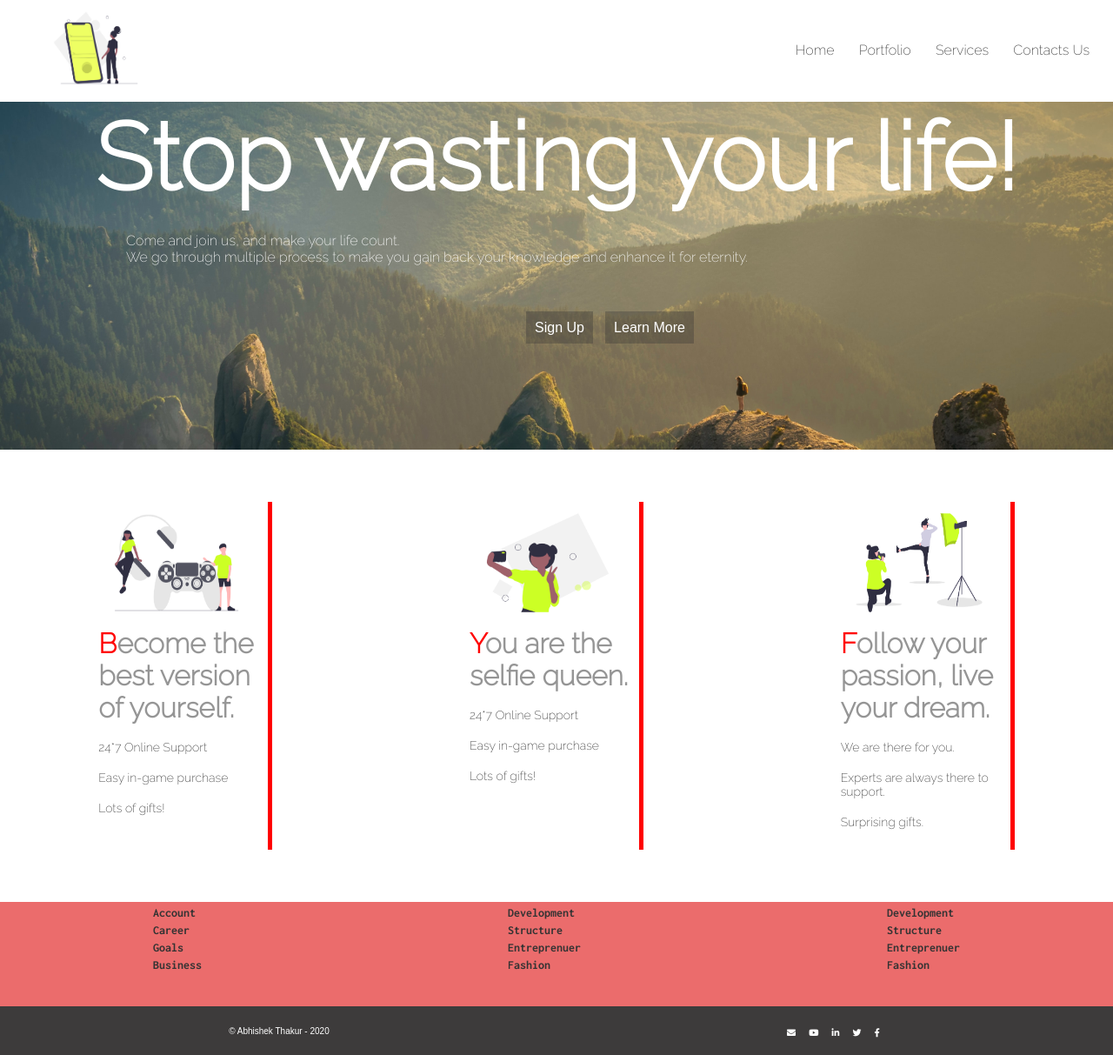
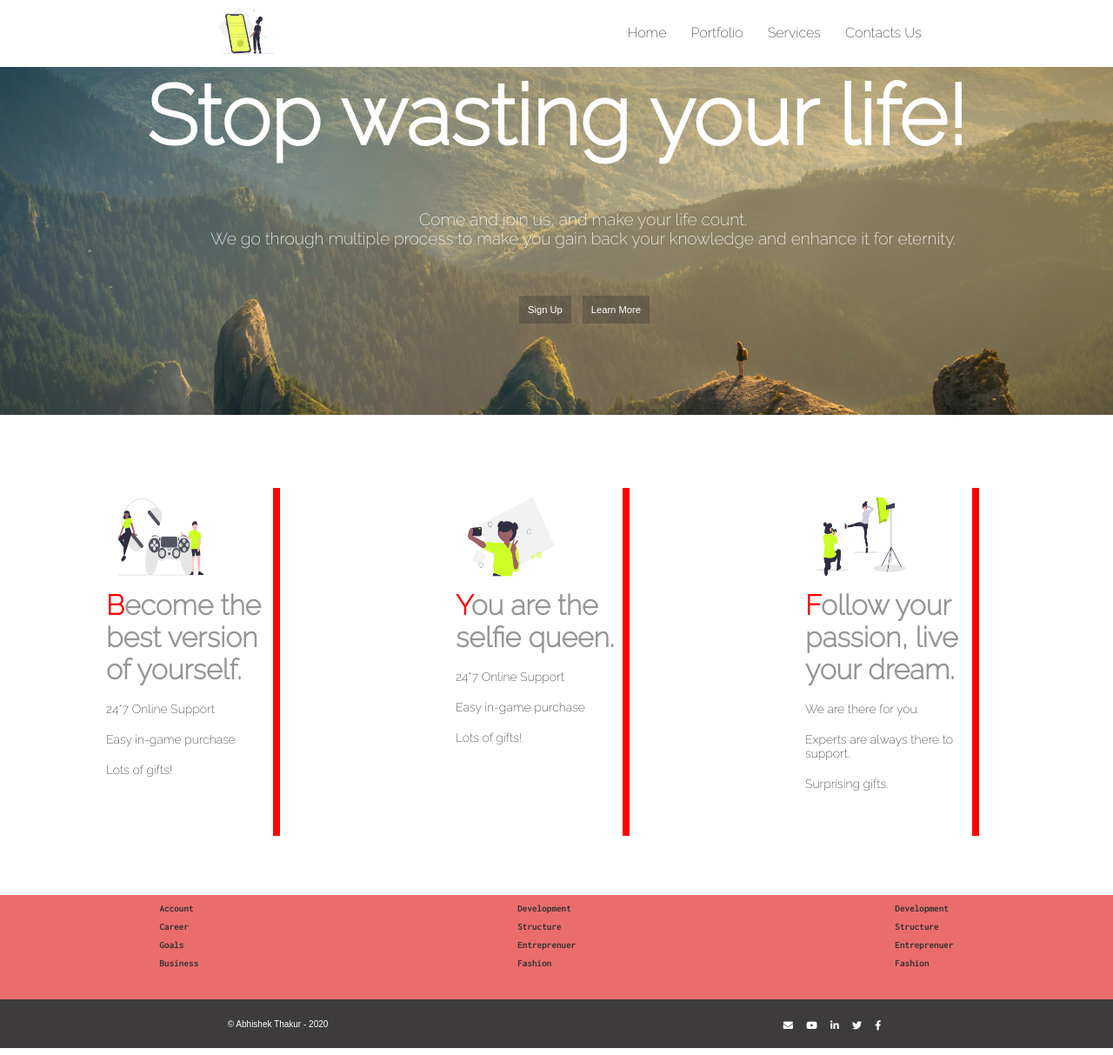
Before and after one commit to Abhishekwmg/Landing-DemoBlog, a plain HTML site: page index.html in a window 1280 px wide. Shown: the part 3-1216 px from the top of the page at 87% size. Drawn offline with Linux system fonts and the light colour scheme; a web font is replaced by a local one.

Commit message:
latestupdate1

```diff
--- a/CSS/Style.css
+++ b/CSS/Style.css
@@ -174,7 +174,7 @@ i{
     color: blue;
 }
 
-@media screen and (max-width:360px){
+@media screen and (max-width:500px){
     header{
         height: 5rem;
         justify-content: space-around;
@@ -208,14 +208,14 @@ i{
         left: initial;
         top: initial;
         font-size: 0.7rem;
-        margin-left: 6.5rem;
+        margin-left: 8rem;
         margin-top: 8rem;
     }
     article{
         display: block;
     }
     article .card{
-        margin-left: 5rem;
+        margin-left: 7rem;
         border-right: none;
         border-bottom: 0.7px solid red;
         margin-bottom: 1rem;
@@ -235,3 +235,278 @@ i{
         font-size: 0.7rem;
     }
 }
+
+@media screen and (max-width:300px){
+    header{
+        height: 5rem;
+        justify-content: space-around;
+    }
+    header .logo img{
+        height: 3rem;
+        width: 3.5rem;
+    }
+    header .links{
+        font-size: 0.7em;
+    }
+    section{
+        width: 100%;
+        position: relative;
+    }
+    section .slogan{
+        font-size: 2.5rem;
+    }
+    section .paragraph{
+        font-size: 1rem;
+        text-align: center;
+        position: absolute;
+        top:initial;
+        left: initial;
+        margin-top: 50px;
+        padding: 2px;
+    }
+
+    section .btn{
+        position: absolute;
+        left: initial;
+        top: initial;
+        font-size: 0.7rem;
+        margin-left: 14rem;
+        margin-top: 8rem;
+    }
+    article{
+        display: block;
+    }
+    article .card{
+        margin-left: 12rem;
+        border-right: none;
+        border-bottom: 0.7px solid red;
+        margin-bottom: 1rem;
+    }
+    footer{
+        margin-top: 53rem;
+    }
+    .foot-two a{
+        font-size: 0.7rem;
+        margin-top: 4px;
+    }
+    .foot-one a{
+        font-size: 0.7rem;
+        margin-top: 4px;
+    }
+    .social a{
+        font-size: 0.7rem;
+    }
+}
+
+@media screen and (min-width:950px){
+    header{
+        height: 5rem;
+        justify-content: space-around;
+    }
+    header .logo img{
+        height: 4rem;
+        width: 5rem;
+    }
+    header .links{
+        font-size: 1rem;
+    }
+    section{
+        width: 100%;
+        position: relative;
+    }
+    section .slogan{
+        font-size: 3rem;
+    }
+    section .paragraph{
+        font-size: 1.2rem;
+        text-align: center;
+        position: absolute;
+        top:initial;
+        left: initial;
+        margin-top: 50px;
+        margin-left: 3.5rem;
+        padding: 2px;
+    }
+
+    section .btn{
+        position: absolute;
+        left: initial;
+        top: initial;
+        font-size: 0.7rem;
+        margin-left: 26rem;
+        margin-top: 10rem;
+    }
+    article{
+        display: flex;
+        justify-content: space-evenly;
+        width: 80%;
+        margin-top: 2rem;
+    }
+    article .card{
+
+        margin-left: 8rem;
+        border-right: none;
+        border-right: 1rem solid red;
+        border-bottom: none;
+        margin-bottom: 1rem;
+    }
+    footer{
+        margin-top: 0;
+    }
+    .foot-two a{
+        font-size: 0.7rem;
+        margin-top: 4px;
+    }
+    .foot-one a{
+        font-size: 0.7rem;
+        margin-top: 4px;
+    }
+    .social a{
+        font-size: 0.7rem;
+    }
+}
+
+@media screen and (min-width:786px){
+    header{
+        height: 5rem;
+        justify-content: space-around;
+    }
+    header .logo img{
+        height: 4rem;
+        width: 5rem;
+    }
+    header .links{
+        font-size: 1rem;
+    }
+    section{
+        width: 102%;
+        position: relative;
+    }
+    section .slogan{
+        font-size: 3rem;
+    }
+    section .paragraph{
+        font-size: 1.2rem;
+        text-align: center;
+        position: absolute;
+        top:initial;
+        left: initial;
+        margin-top: 50px;
+        margin-left: 1rem;
+        padding: 2px;
+    }
+
+    section .btn{
+        position: absolute;
+        left: initial;
+        top: initial;
+        font-size: 0.7rem;
+        margin-left: 21rem;
+        margin-top: 10rem;
+    }
+    article{
+        display: flex;
+        justify-content: space-evenly;
+        width: 80%;
+        margin-top: 2rem;
+    }
+    article .card{
+
+        margin-left: 8rem;
+        border-right: none;
+        border-right: 0.5rem solid red;
+        border-bottom: none;
+        margin-bottom: 1rem;
+    }
+    article .card img{
+        width: 5rem;
+        height: 4rem;
+    }
+    footer{
+        margin-top: 1rem;
+    }
+    .foot-two a{
+        font-size: 0.7rem;
+        margin-top: 4px;
+    }
+    .foot-one a{
+        font-size: 0.7rem;
+        margin-top: 4px;
+    }
+    .social a{
+        font-size: 0.7rem;
+    }
+}
+
+@media screen and (min-width:1200px){
+    header{
+        height: 5rem;
+        justify-content: space-around;
+    }
+    header .logo img{
+        height: 4rem;
+        width: 5rem;
+    }
+    header .links{
+        font-size: 1rem;
+    }
+    section{
+        width: 100%;
+        position: relative;
+    }
+    section .slogan{
+        font-size: 4rem;
+    }
+    section .paragraph{
+        font-size: 1.2rem;
+        text-align: center;
+        position: absolute;
+        top:initial;
+        left: initial;
+        margin-top: 50px;
+        margin-left: 15rem;
+        padding: 2px;
+    }
+
+    section .btn{
+        position: absolute;
+        left: initial;
+        top: initial;
+        font-size: 0.7rem;
+        margin-left: 37rem;
+        margin-top: 10rem;
+    }
+    article{
+        display: flex;
+        justify-content: space-evenly;
+        width: 100%;
+        margin-top: 2rem;
+        margin-left:-5rem;
+    }
+    article .card{
+
+        margin-left: 8rem;
+        border-right: none;
+        border-right: 0.5rem solid red;
+        border-bottom: none;
+        margin-bottom: 1rem;
+    }
+    article .card img{
+        width: 8rem;
+        height: 7rem;
+    }
+    footer{
+        margin-top: 0rem;
+    }
+    .foot-two a{
+        font-size: 0.7rem;
+        margin-top: 4px;
+    }
+    .foot-one a{
+        font-size: 0.7rem;
+        margin-top: 4px;
+    }
+    .social a{
+        font-size: 0.7rem;
+    }
+}
```
